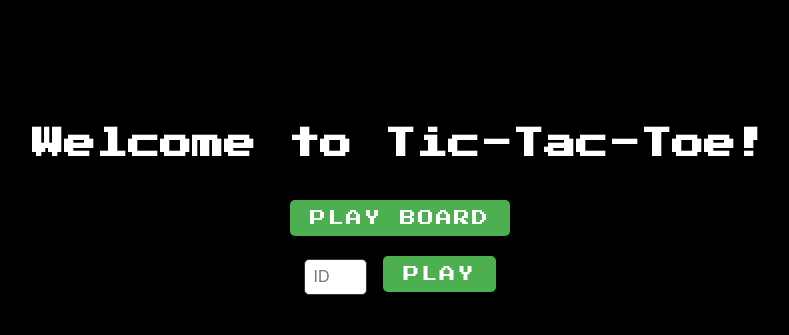
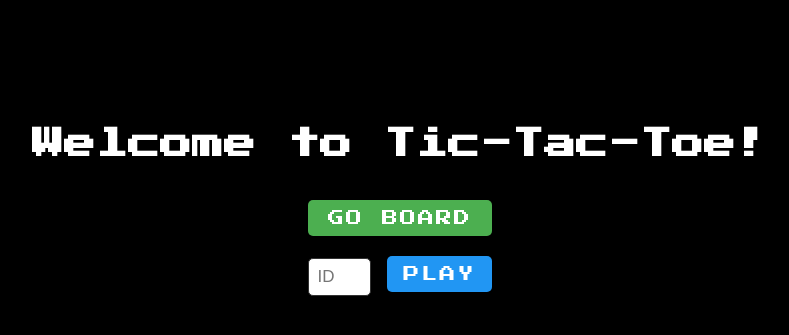
Before and after one commit to JPeiroteu/tic-tac-toe, a Flask app: page / in a window 1280 px wide. Shown: the part 199-534 px from the top of the page, without its empty margins (240-1029 px from the left). Run offline with Flask 3, Linux system fonts and the light colour scheme.

Commit message:
Restyled buttons in welcome page

```diff
--- a/static/style.css
+++ b/static/style.css
@@ -92,7 +92,7 @@ button:hover {
 
 #gameIdInput {
     padding: 8px;
-    font-size: 16px;
+    font-size: 17px;
     border: 1px solid #333;
     border-radius: 5px;
     color: #000;
@@ -102,7 +102,7 @@ button:hover {
 
 
 
-#joinButton {
+#playButton {
     padding: 10px 16px;
     font-size: 16px;
     cursor: pointer;
@@ -117,7 +117,7 @@ button:hover {
     transition: background-color 0.3s;
 }
 
-#joinButton:hover {
+#playButton:hover {
     background-color: #1976D2;
 }
 
--- a/templates/index.html
+++ b/templates/index.html
@@ -9,7 +9,7 @@
 <body>
     <div class="container">
         <h1 id="pageTitle">Welcome to Tic-Tac-Toe!</h1>
-        <button id="boardButton">Play Board</button>
+        <button id="boardButton">Go Board</button>
         <br>
         <input type="number" id="gameIdInput" placeholder="ID">
         <button id="playButton">Play</button>
```
